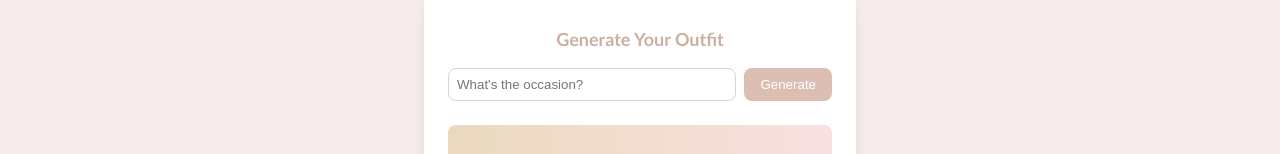
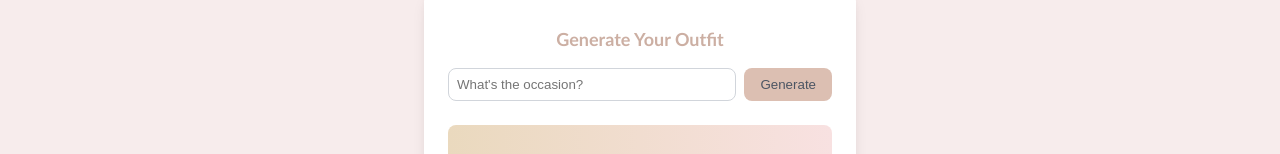
Before and after one commit to arnavmittal14/StyleMate, a React (Create React App) app in the folder stylemate/frontend/: page / in a window 1280 px wide. Shown: the part 320-474 px from the top of the page. Built offline with nearby package versions, Linux system fonts and the light colour scheme.

Commit message:
home page styling fix

```diff
--- a/stylemate/frontend/src/components/navbar/Navbar.css
+++ b/stylemate/frontend/src/components/navbar/Navbar.css
@@ -21,7 +21,7 @@
 
   .nav-link {
     text-decoration: none;
-    color:#ccafa3;
+    color: #ccafa3;
     font-size: 18px;
     font-weight: 180;
     position: relative;
--- a/stylemate/frontend/src/pages/home/Home.css
+++ b/stylemate/frontend/src/pages/home/Home.css
@@ -55,16 +55,17 @@
     padding: 0.5rem; /* p-2 */
     border: 1px solid #d1d5db; /* border border-gray-300 */
     border-radius: 0.5rem; /* rounded-lg */
+    color:  #4b5563;
   }
 
   .occasion-input:focus {
     outline: none;
-    box-shadow: 0 0 0 2px #c084fc; /* focus:ring-2 focus:ring-purple-400 */
+    box-shadow: 0 0 0 2px  #ccafa3; /* focus:ring-2 focus:ring-purple-400 */
   }
 
   .generate-button {
     background-color: #dcbfb2; /* bg-purple-600 */
-    color: white;
+    color: #4b5563;
     padding: 0.5rem 1rem; /* px-4 py-2 */
     border-radius: 0.5rem; /* rounded-lg */
     border: none; /* Removes any default border */
```
